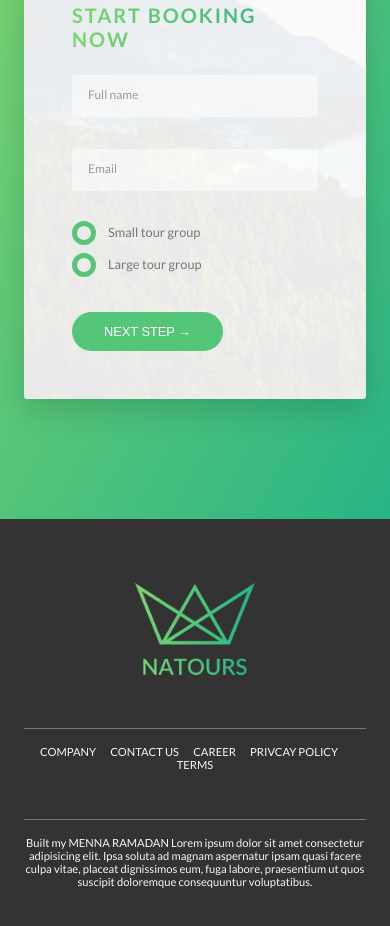
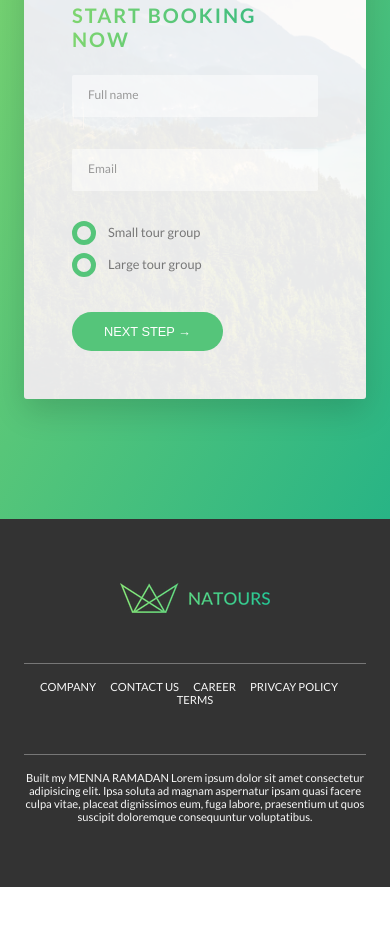
Before and after one commit to MennaRamadan/Natours, a website: page index.html in a window 390 px wide. Shown: the part 5768-6694 px from the top of the page. After the commit the page ends 6655 px from the top, so only its background shows below. Drawn offline with Linux system fonts and the light colour scheme.

Commit message:
responsive img for footer logo

```diff
--- a/index.html
+++ b/index.html
@@ -341,9 +341,15 @@
             </section>
         </main>
 
+        <!-- here is we can use denisty img this for applying one img for low res and another one for high res -->
         <footer class="footer">
             <div class="footer__logo-box">
-                <img src="img/logo-green-2x.png" alt="full logo" class="footer__logo">
+                <picture class="footer__logo">
+                    <!-- this means in case of max-width:37.5 em will use image with 1x in samll res and 2x in high res -->
+                    <!-- otherwise will use images in img tag -->
+                    <source srcset="img/logo-green-small-1x.png 1x, img/logo-green-small-2x.png 2x" media="(max-width: 37.5em)">
+                    <img srcset="img/logo-green-1x.png 1x, img/logo-green-2x.png 2x" alt="full logo" >
+                </picture>
             </div>
             <div class="row">
                 <div class="col-1-of-2">
```
